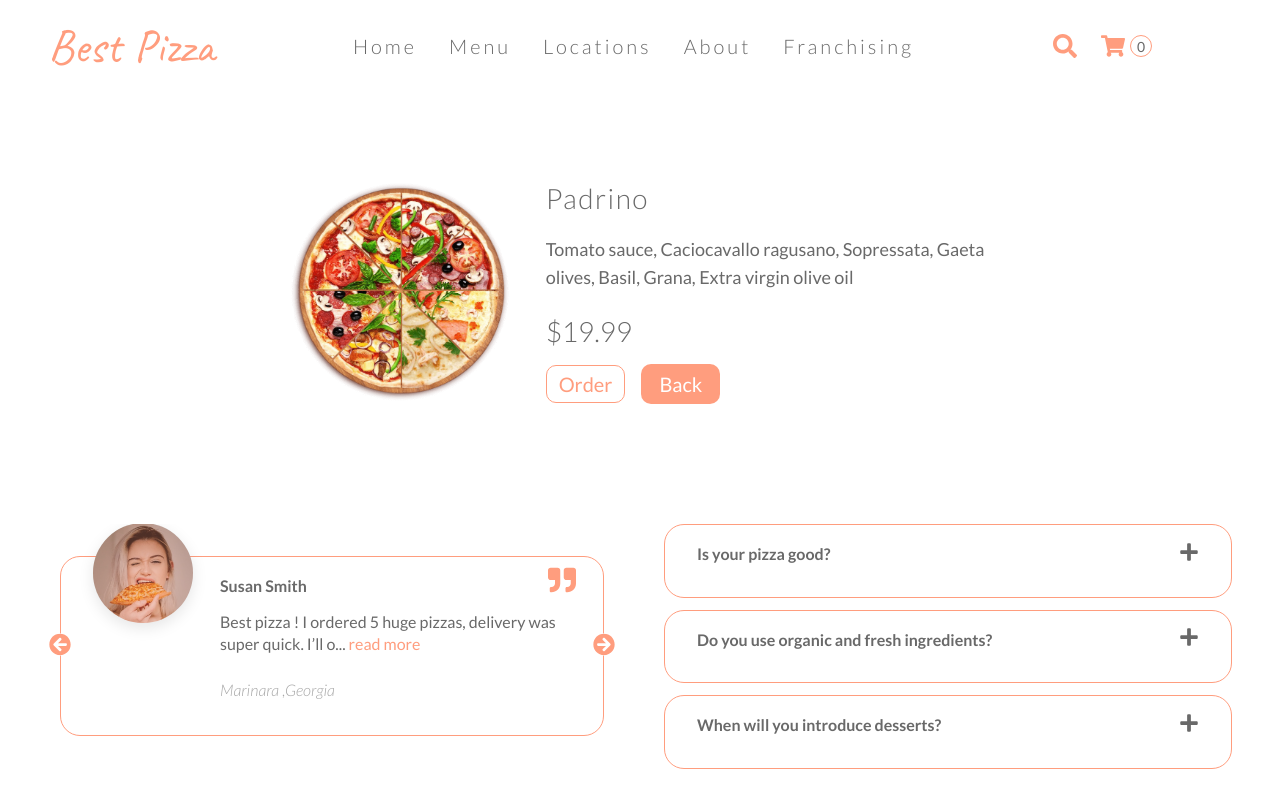
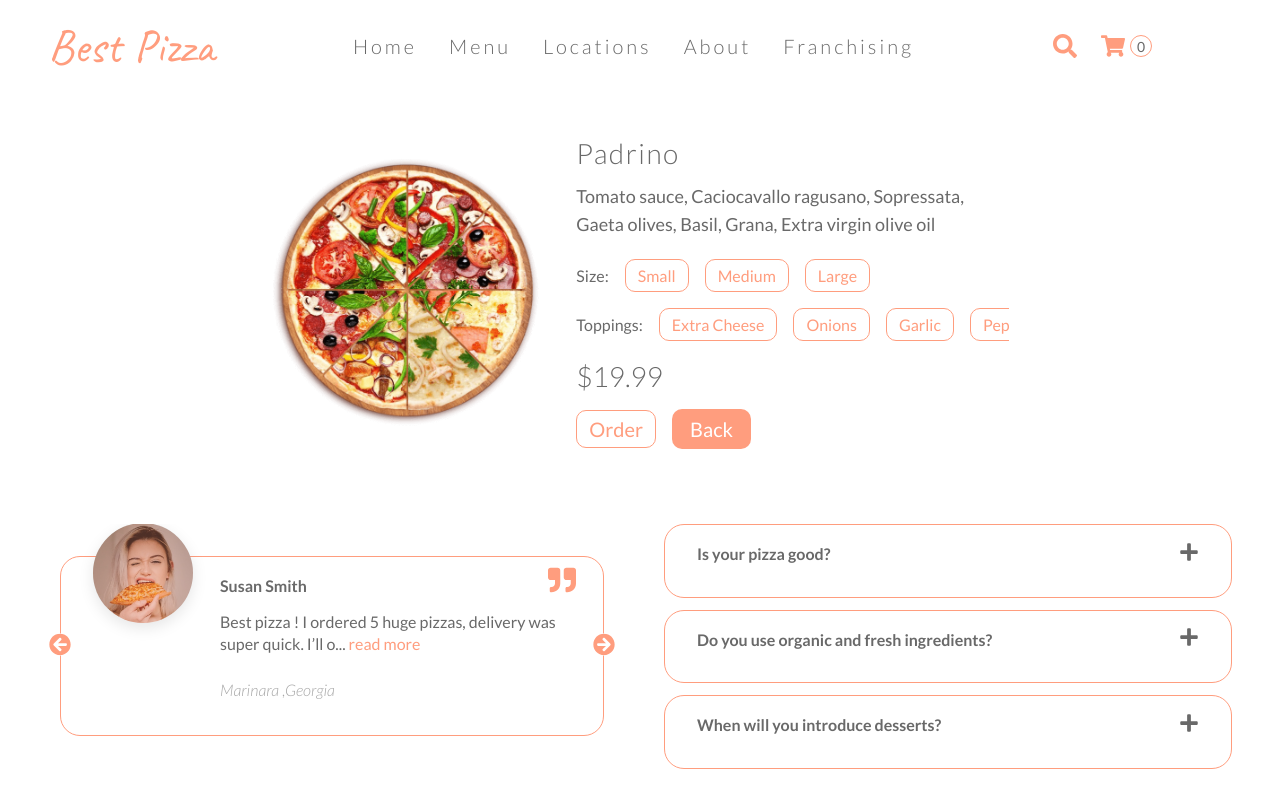
Before and after one commit to JaneMoroz/Best-Pizza-Restaurant, a React (Create React App) app in the folder client/: page /menu/0 in a window 1280 px wide. Built offline with nearby package versions, Linux system fonts and the light colour scheme.

Commit message:
Fixed Single Item, Added Options

```diff
--- a/client/src/context/menu_context.js
+++ b/client/src/context/menu_context.js
@@ -1,6 +1,6 @@
 import React, { useContext, useEffect, useReducer } from "react";
 import reducer from "../reducers/menu_reducer";
-import { menu as originalMenu, sublinks } from "../data";
+import { menu as originalMenu, sublinks, menuOptions } from "../data";
 import {
   SIDEBAR_OPEN,
   SIDEBAR_CLOSE,
@@ -15,7 +15,6 @@ import {
   GET_MENU_ITEM_SUCCESS,
   GET_MENU_ITEM_ERROR,
 } from "../actions";
-import { useFilterContext } from "./filter_context";
 
 const initialState = {
   isSidebarOpen: false,
@@ -29,6 +28,7 @@ const initialState = {
   single_menu_item_loading: false,
   single_menu_item_error: false,
   single_menu_item: {},
+  single_menu_item_options: [],
 };
 
 const MenuContext = React.createContext();
@@ -67,8 +67,19 @@ export const MenuProvider = ({ children }) => {
   const fetchMenuItem = (id) => {
     dispatch({ type: GET_MENU_ITEM_BEGIN });
     try {
-      const menuItem = originalMenu.filter((item) => item.id === id);
-      dispatch({ type: GET_MENU_ITEM_SUCCESS, payload: menuItem });
+      const menuItem = originalMenu.filter((item) => item.id === id)[0];
+      let menuItemOptions = menuOptions.filter(
+        (option) => option.category === menuItem.category
+      );
+      if (menuItemOptions.length > 0) {
+        menuItemOptions = menuOptions.filter(
+          (option) => option.category === menuItem.category
+        )[0].options;
+      }
+      dispatch({
+        type: GET_MENU_ITEM_SUCCESS,
+        payload: { menuItem, menuItemOptions },
+      });
     } catch (error) {
       dispatch({ type: GET_MENU_ITEM_ERROR });
     }
--- a/client/src/data.js
+++ b/client/src/data.js
@@ -9,6 +9,67 @@ import {
   FaCocktail,
 } from "react-icons/fa";
 import React from "react";
+
+/*
+==============================
+Menu Options
+==============================
+*/
+
+export const menuOptions = [
+  {
+    category: "pizza",
+    options: [
+      {
+        name: "Size",
+        values: ["Small", "Medium", "Large"],
+      },
+      {
+        name: "Toppings",
+        values: [
+          "Extra Cheese",
+          "Onions",
+          "Garlic",
+          "Pepper",
+          "Pepperoni",
+          "Mushrooms",
+        ],
+      },
+    ],
+  },
+  {
+    category: "pasta",
+    options: [
+      {
+        name: "Toppings",
+        values: [
+          "Extra Cheese",
+          "Onions",
+          "Garlic",
+          "Pepper",
+          "Pepperoni",
+          "Mushrooms",
+        ],
+      },
+    ],
+  },
+  {
+    category: "salad",
+    options: [
+      {
+        name: "Toppings",
+        values: [
+          "Extra Cheese",
+          "Onions",
+          "Garlic",
+          "Pepper",
+          "Pepperoni",
+          "Mushrooms",
+        ],
+      },
+    ],
+  },
+];
 
 /*
 ==============================
--- a/client/src/index.css
+++ b/client/src/index.css
@@ -1007,15 +1007,15 @@ Single Product
 }
 
 .container-center img {
-  height: 22rem;
-  width: 22rem;
+  height: 27rem;
+  width: 27rem;
   object-fit: cover;
 }
 
 .container-center h1 {
   font-size: 2.8rem;
   font-weight: 300;
-  margin-bottom: 2rem;
+  margin-bottom: 1.2rem;
 }
 
 .container-center .description {
@@ -1035,6 +1035,29 @@ Single Product
   margin-right: 1.6rem;
 }
 
+.option {
+  display: flex;
+  align-items: center;
+  column-gap: 1.6rem;
+}
+
+.option span {
+  padding-bottom: 1.6rem;
+}
+
+.option__btns {
+  display: flex;
+  align-items: center;
+  max-width: 35rem;
+  overflow-x: auto;
+  padding-bottom: 1.6rem;
+}
+
+.option__btns .btn {
+  font-size: 1.6rem !important;
+  white-space: nowrap;
+}
+
 @media only screen and (max-width: 37.5em) {
   .container-center {
     min-height: 60rem;
--- a/client/src/pages/SingleItem.js
+++ b/client/src/pages/SingleItem.js
@@ -1,20 +1,69 @@
-import React from "react";
+import React, { useEffect, useState } from "react";
 import { useParams } from "react-router-dom";
 import { menu } from "../data";
 import { Link } from "react-router-dom";
 import { useCartContext } from "../context/cart_context";
+import { useMenuContext } from "../context/menu_context";
 
 const SingleItem = () => {
+  const id = useParams().id;
   const { addToCart } = useCartContext();
-  const { id } = useParams();
-  const item = menu.find((item) => item.id === +id);
+  const {
+    fetchMenuItem,
+    single_menu_item_loading: loading,
+    single_menu_item_error: error,
+    single_menu_item: item,
+    single_menu_item_options: options,
+  } = useMenuContext();
+
+  useEffect(() => {
+    fetchMenuItem(+id);
+  }, [id]);
+
+  if (loading) {
+    return <div className="loader"></div>;
+  }
+  if (error) {
+    return (
+      <div className="error">
+        <h1>There is an error!</h1>
+        <p>Try again later.</p>
+      </div>
+    );
+  }
+
   return (
     <article className="single-product">
       <div className="container-center">
         <img src={item.image} alt={item.name} />
         <div className="single-product__text">
           <h1>{item.name}</h1>
-          <p className="description">{item.description.join(", ")}</p>
+          <p className="description">
+            {item.description && item.description.join(", ")}
+          </p>
+          {options && (
+            <div className="options">
+              {options.map((option, index) => {
+                return (
+                  <div key={index} className="option">
+                    <span>{option.name}:</span>
+                    <div className="option__btns">
+                      {option.values.map((value, index) => {
+                        return (
+                          <button
+                            key={index}
+                            className="btn btn--outlined btn--small"
+                          >
+                            {value}
+                          </button>
+                        );
+                      })}
+                    </div>
+                  </div>
+                );
+              })}
+            </div>
+          )}
           <p className="price">{`$${item.price}`}</p>
           <button
             type="button"
--- a/client/src/reducers/menu_reducer.js
+++ b/client/src/reducers/menu_reducer.js
@@ -58,7 +58,8 @@ const menu_reducer = (state, action) => {
     return {
       ...state,
       single_menu_item_loading: false,
-      single_menu_item: action.payload,
+      single_menu_item: action.payload.menuItem,
+      single_menu_item_options: action.payload.menuItemOptions,
     };
   }
   if (action.type === GET_MENU_ITEM_ERROR) {
```
